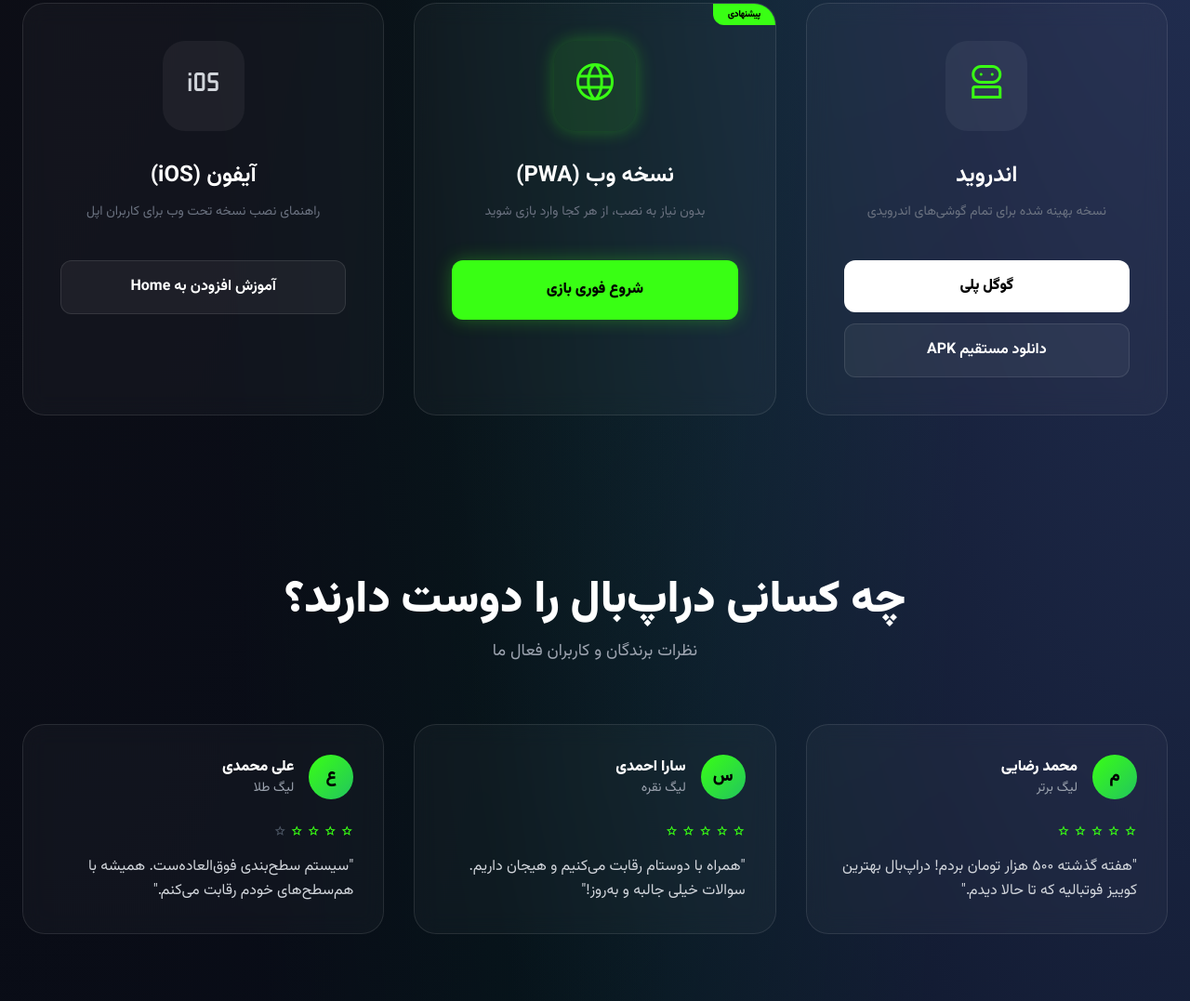
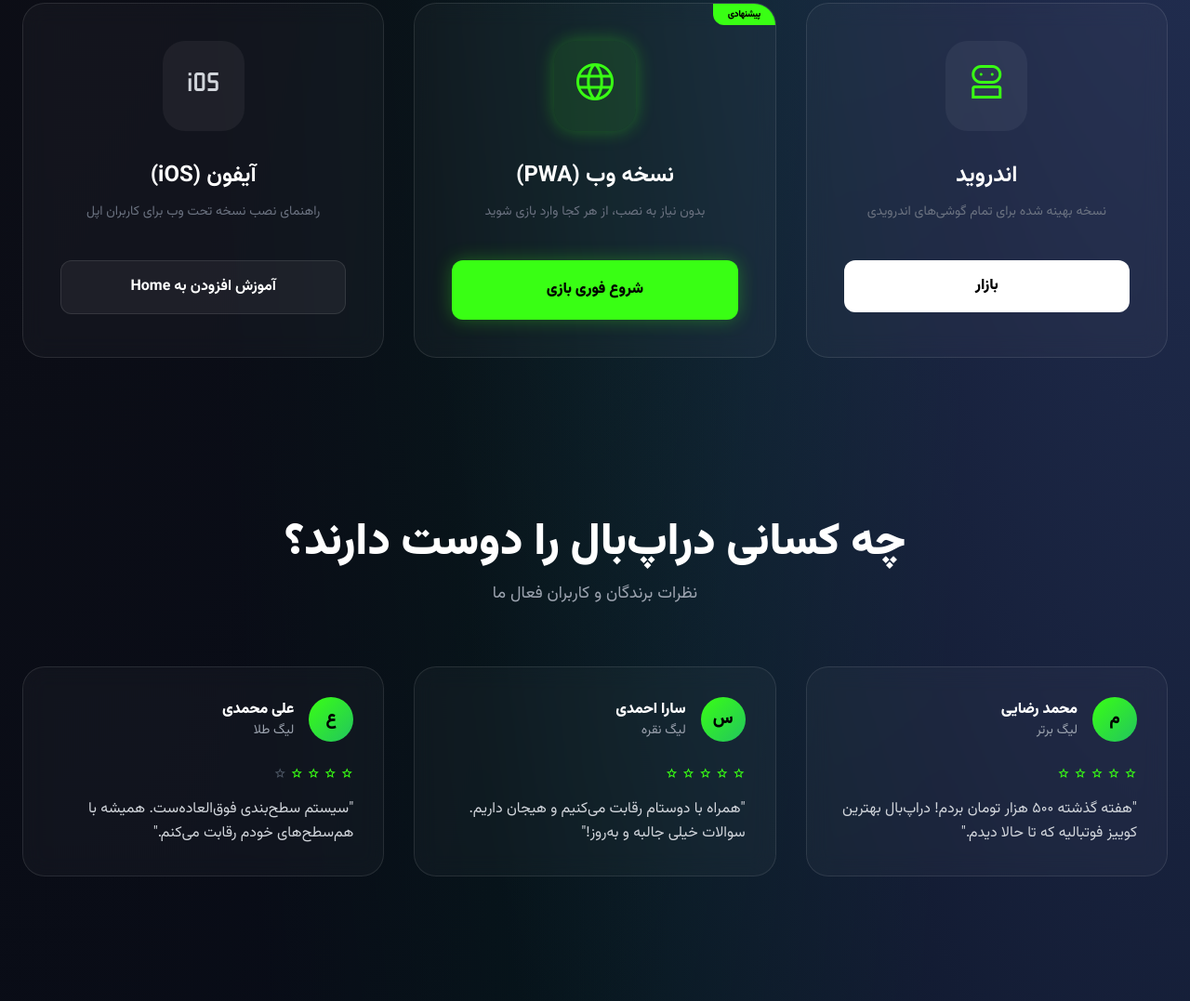
Before and after one commit to javaded/dropball-game, a plain HTML site: page index.html in a window 1280 px wide. Shown: the part 1606-2683 px from the top of the page at 93% size. Drawn offline with nearby package versions, Linux system fonts and the light colour scheme.

Commit message:
adding bazar link

```diff
--- a/index.html
+++ b/index.html
@@ -279,8 +279,10 @@
 <h3 class="text-2xl font-bold text-white">اندروید</h3>
 <p class="mt-3 text-gray-500 text-sm leading-relaxed">نسخه بهینه شده برای تمام گوشی‌های اندرویدی</p>
 <div class="mt-10 flex flex-col gap-3 w-full">
-<button class="w-full rounded-xl bg-white text-black py-4 font-black hover:bg-[#39FF14] transition-all" aria-label="دانلود از گوگل پلی">گوگل پلی</button>
-<button class="w-full rounded-xl bg-white/5 border border-white/10 py-4 font-bold text-white hover:bg-white/10 transition-all" aria-label="دانلود مستقیم APK">دانلود مستقیم APK</button>
+<a href="https://cafebazaar.ir/app/com.soccerquiz.soccer_quiz_flutter">
+<button class="w-full rounded-xl bg-white text-black py-4 font-black hover:bg-[#39FF14] transition-all" aria-label="دانلود از بازار">بازار</button>
+
+</a>
 </div>
 </div>
  <div class="glass-card p-10 flex flex-col items-center text-center border-[#39FF14]/30 relative overflow-hidden group" role="article">
```
